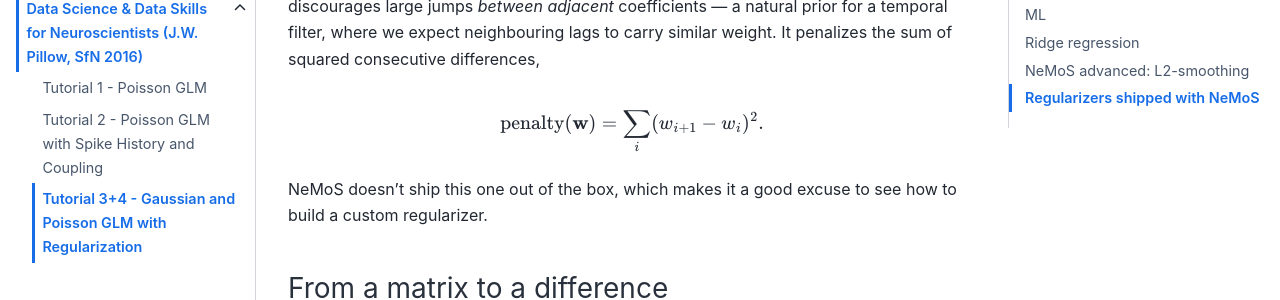
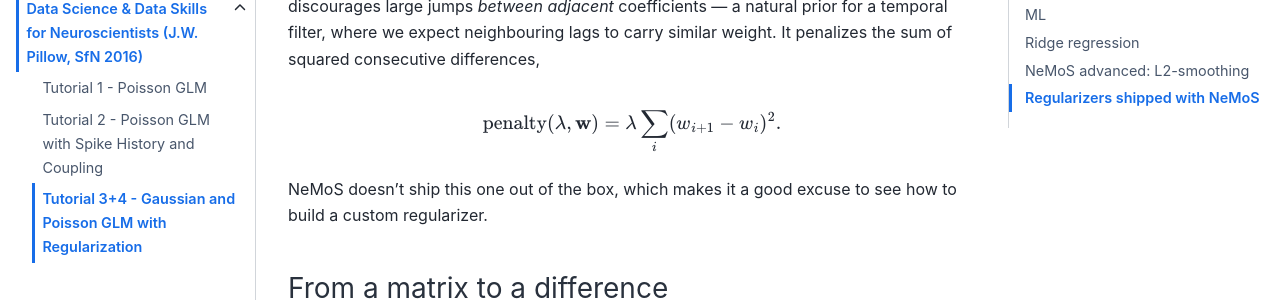
Before and after one commit to BalzaniEdoardo/nemos_glm_tutorials, a Sphinx documentation site: the page built from docs/tutorials/Sfn-2016-tutorial-GLMs/03_04_regularization.md, in a window 1280 px wide and 900 px high, scrolled down 6975 px. Shown: the part 150-450 px from the top of the window. Built offline with Sphinx 7.4.7 and the Sphinx Book theme 1.1.4, drawn with Linux system fonts in a browser that asks for light colours; some of the changed text lies outside the part shown.

Commit message:
fix eqn asym

```diff
--- a/docs/tutorials/Sfn-2016-tutorial-GLMs/03_04_regularization.md
+++ b/docs/tutorials/Sfn-2016-tutorial-GLMs/03_04_regularization.md
@@ -341,7 +341,7 @@ plot_cv_results(lambda_grid, coefs_ridge, train_ridge, test_ridge, lags, title="
 So far ridge shrank each coefficient toward zero on its own. A **smoothing** penalty instead discourages large jumps *between adjacent* coefficients — a natural prior for a temporal filter, where we expect neighbouring lags to carry similar weight. It penalizes the sum of squared consecutive differences,
 
 $$
-\text{penalty}(\mathbf{w}) = \sum_i (w_{i+1} - w_i)^2 .
+\text{penalty}(\lambda, \mathbf{w}) = \lambda \sum_i (w_{i+1} - w_i)^2 .
 $$
 
 NeMoS doesn't ship this one out of the box, which makes it a good excuse to see how to build a custom regularizer.
```
Also changed, not shown: other parts of docs/tutorials/Sfn-2016-tutorial-GLMs/03_04_regularization.md (+1 -1 lines).
